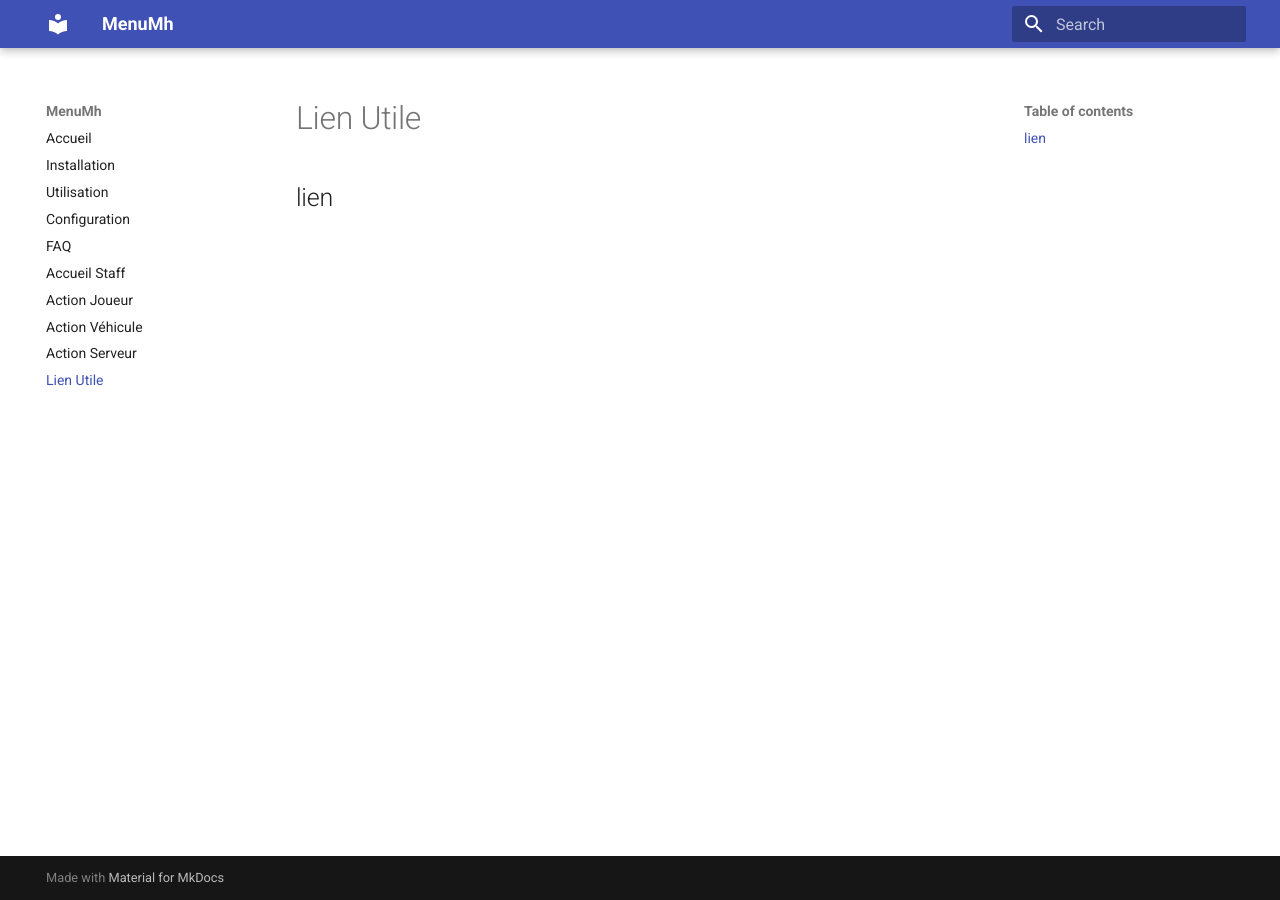
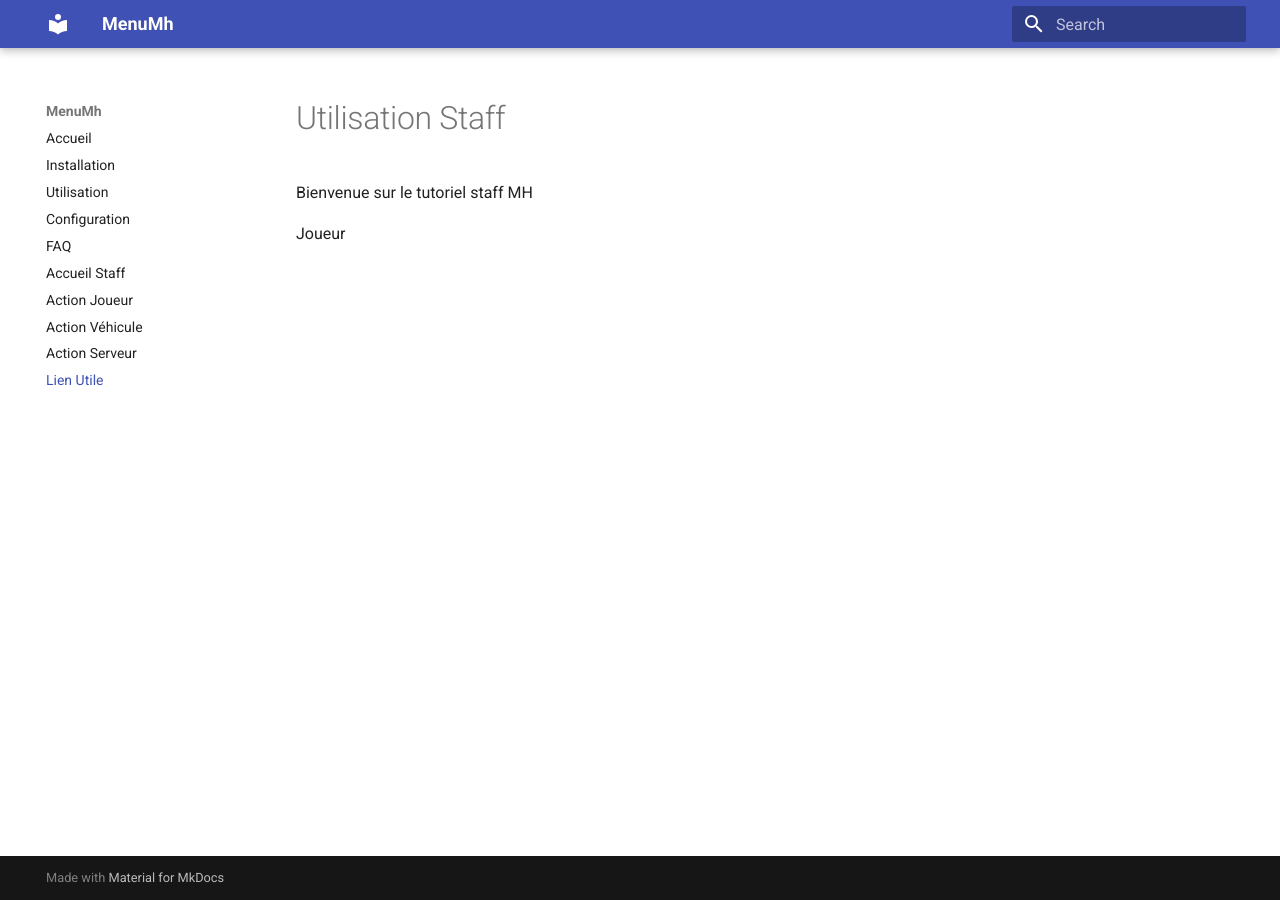
Before and after one commit to BastouP/DocMh, an MkDocs documentation site: the page built from docs/link.md, in a window 1280 px wide. Built offline with MkDocs 1.6.1 and Material for MkDocs 9.7.7, drawn with Linux system fonts in a browser that asks for light colours.

Commit message:
Update link.md with staff tutorial section

```diff
--- a/docs/link.md
+++ b/docs/link.md
@@ -1 +1,5 @@
-##lien
+# Utilisation Staff
+
+Bienvenue sur le tutoriel staff MH
+
+Joueur
```
